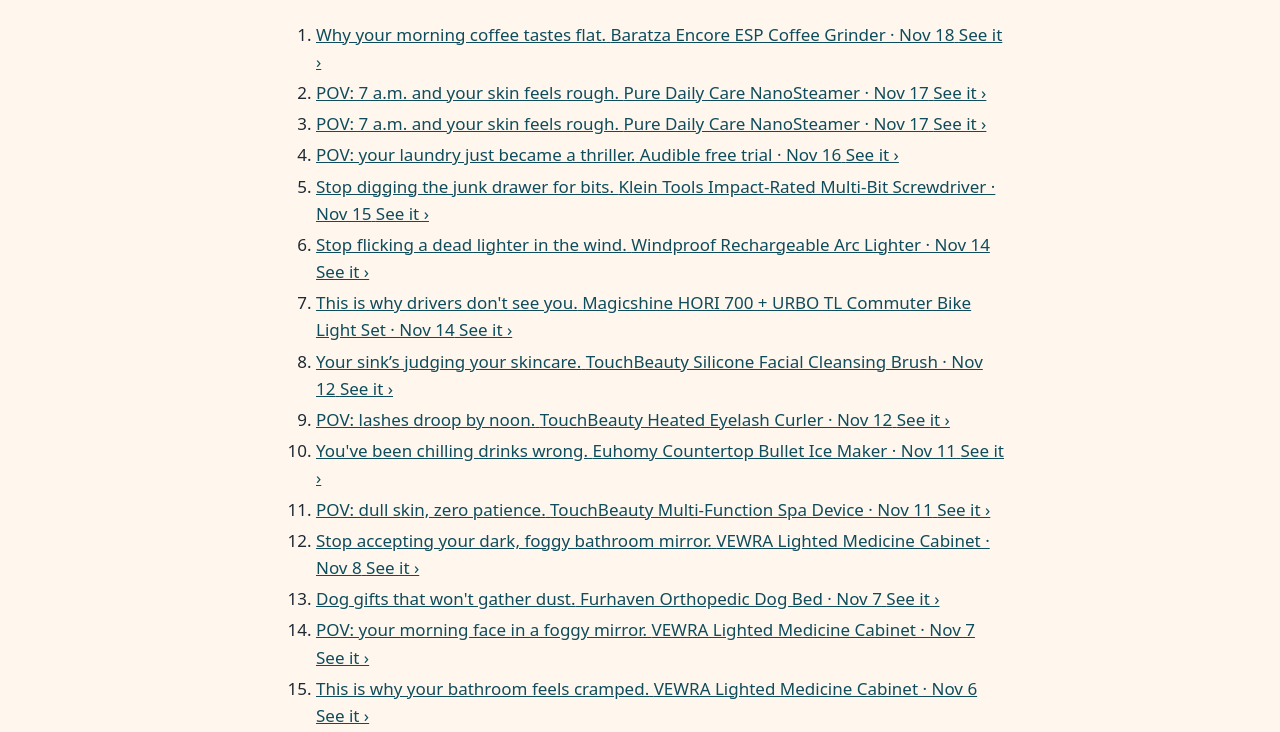
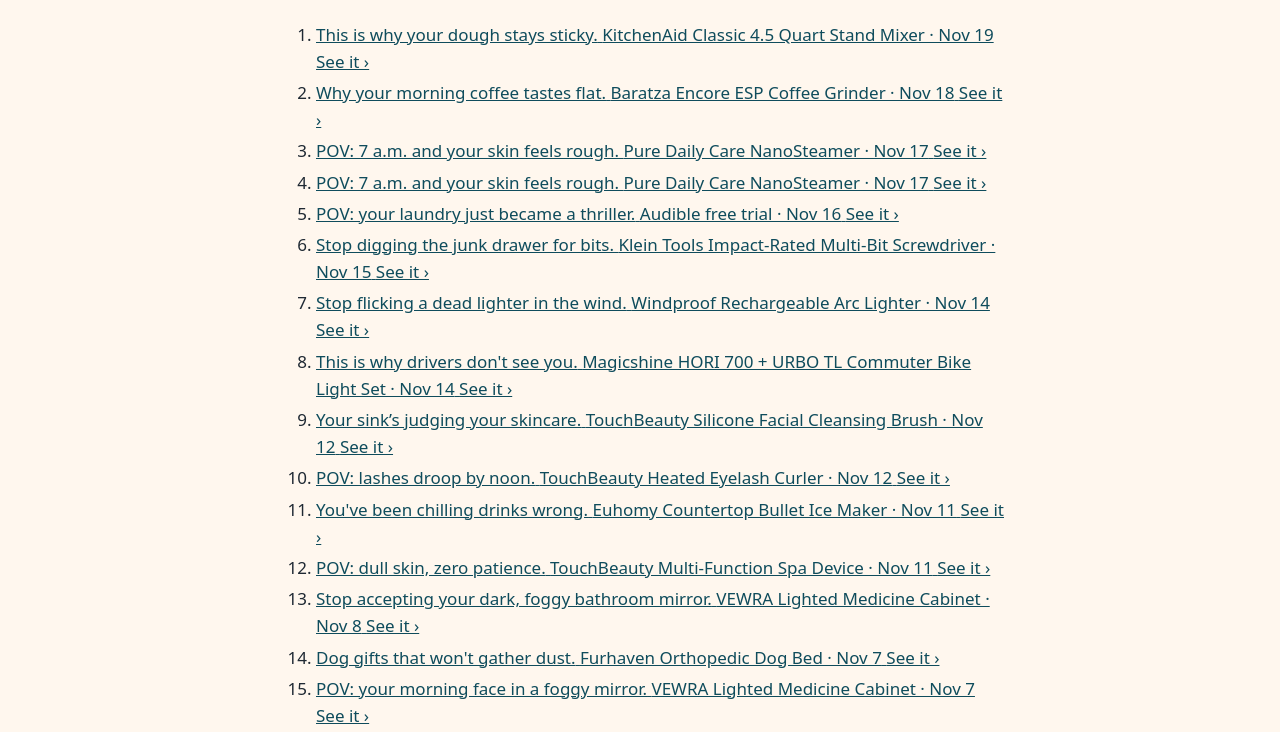
Before and after one commit to cleverfindsall-hue/cleverfindsall-hue.github.io, a plain HTML site: page youtube.html in a window 1280 px wide. Shown: the part 199-931 px from the top of the page. Drawn offline with Linux system fonts and the light colour scheme.

Commit message:
Update link-in-bio pages

```diff
--- a/youtube.html
+++ b/youtube.html
@@ -15,6 +15,15 @@
     <p class="updated">Newest first. Tap the one from the video you just watched.</p>
 
     <ol class="finds">
+
+      <li>
+        <a class="find" href="https://www.amazon.com/dp/B00004SGFW?tag=cleverfindsal-20" rel="sponsored noopener" target="_blank">
+
+          <span class="find-hook">This is why your dough stays sticky.</span>
+          <span class="find-meta">KitchenAid Classic 4.5 Quart Stand Mixer · Nov 19</span>
+          <span class="find-go">See it ›</span>
+        </a>
+      </li>
 
       <li>
         <a class="find" href="https://www.amazon.com/dp/B0BW272XCV?tag=cleverfindsal-20" rel="sponsored noopener" target="_blank">
```
